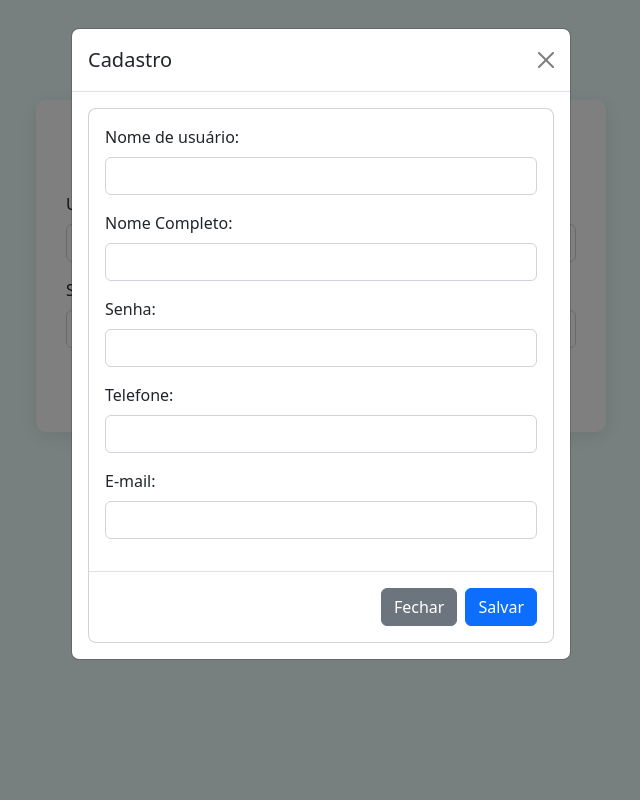
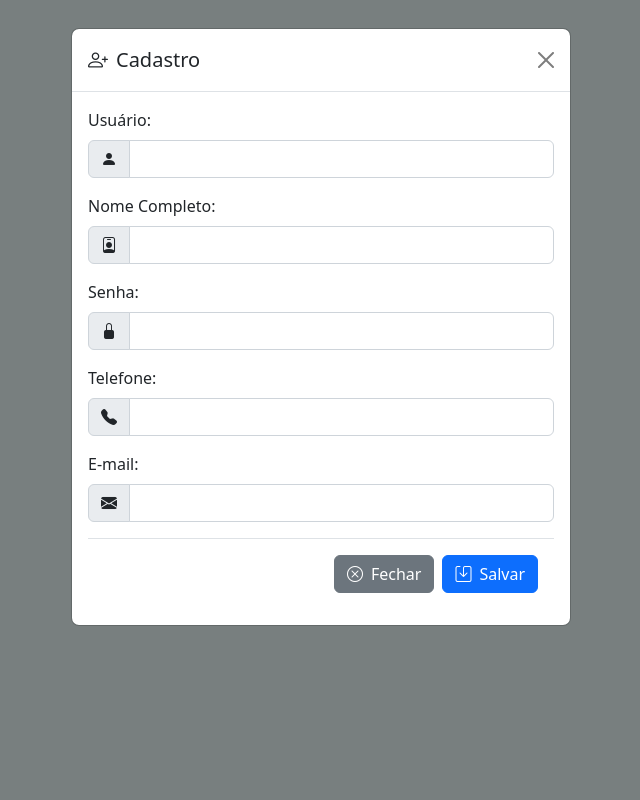
Before and after one commit to hennanhfalcao/projeto_agenda_php, a PHP site: page / in a window 1280 px wide, after a click on "Criar usuário". Shown: the whole page, without its empty margins (319-959 px from the left). Run offline with PHP 8.4, Linux system fonts and the light colour scheme.

Commit message:
:recycle:Atualizações nos icones do formulário

```diff
--- a/cadastro.html
+++ b/cadastro.html
@@ -1,30 +1,65 @@
-<div class="modal-content">
-    <div class="modal-body">
-        <form id="formCadastro">
+<form id="formCadastro" class="needs-validation" novalidate>
     <div class="mb-3">
-                <label for="cadastro-username" class="form-label">Nome de usuário:</label>
-                <input type="text" class="form-control" id="cadastro-username" name="username" required>
+        <label for="cadastro-username" class="form-label">Usuário:</label>
+        <div class="input-group">
+            <span class="input-group-text">
+                <i class="bi bi-person-fill"></i>
+            </span>
+            <input type="text" class="form-control" id="cadastro-username" required>
         </div>
+        <div class="invalid-feedback">Por favor, insira um nome de usuário.</div>
+    </div>
+
     <div class="mb-3">
         <label for="cadastro-nome" class="form-label">Nome Completo:</label>
-                <input type="text" class="form-control" id="cadastro-nome" name="nome" required>
+        <div class="input-group">
+            <span class="input-group-text">
+                <i class="bi bi-person-badge"></i>
+            </span>
+            <input type="text" class="form-control" id="cadastro-nome" required>
         </div>
+        <div class="invalid-feedback">Por favor, insira seu nome completo.</div>
+    </div>
+
     <div class="mb-3">
         <label for="cadastro-senha" class="form-label">Senha:</label>
-                <input type="password" class="form-control" id="cadastro-senha" name="senha" required>
+        <div class="input-group">
+            <span class="input-group-text">
+                <i class="bi bi-lock-fill"></i>
+            </span>
+            <input type="password" class="form-control" id="cadastro-senha" required>
         </div>
+        <div class="invalid-feedback">Por favor, insira uma senha.</div>
+    </div>
+
     <div class="mb-3">
         <label for="cadastro-telefone" class="form-label">Telefone:</label>
-                <input type="tel" class="form-control" id="cadastro-telefone" name="telefone" required>
+        <div class="input-group">
+            <span class="input-group-text">
+                <i class="bi bi-telephone-fill"></i>
+            </span>
+            <input type="tel" class="form-control" id="cadastro-telefone" required>
         </div>
+        <div class="invalid-feedback">Por favor, insira um telefone válido.</div>
+    </div>
+
     <div class="mb-3">
         <label for="cadastro-email" class="form-label">E-mail:</label>
-                <input type="email" class="form-control" id="cadastro-email" name="email" required>
+        <div class="input-group">
+            <span class="input-group-text">
+                <i class="bi bi-envelope-fill"></i>
+            </span>
+            <input type="email" class="form-control" id="cadastro-email" required>
+        </div>
+        <div class="invalid-feedback">Por favor, insira um e-mail válido.</div>
+    </div>
+
+    <div class="modal-footer">
+        <button type="button" class="btn btn-secondary" data-bs-dismiss="modal">
+            <i class="bi bi-x-circle me-2"></i>Fechar
+        </button>
+        <button type="button" class="btn btn-primary" onclick="salvarCadastro()">
+            <i class="bi bi-save me-2"></i>Salvar
+        </button>
     </div>
 </form>
-    </div>
-    <div class="modal-footer">
-        <button type="button" class="btn btn-secondary" data-bs-dismiss="modal">Fechar</button>
-        <button type="button" class="btn btn-primary" onclick="salvarCadastro()">Salvar</button>
-    </div>
-</div>
--- a/index.html
+++ b/index.html
@@ -8,17 +8,21 @@
       rel="stylesheet"
       href="https://cdn.jsdelivr.net/npm/bootstrap@5.2.3/dist/css/bootstrap.min.css"
     />
+    <!-- Adicionar link para os ícones do Bootstrap -->
+    <link rel="stylesheet" href="https://cdn.jsdelivr.net/npm/bootstrap-icons@1.11.1/font/bootstrap-icons.css">
     <style>
       body {
         background-color: #f0ffff;
         height: 100vh;
       }
       .login-container {
-        margin-top: 100px;
-        padding: 30px;
-        border-radius: 10px;
-        box-shadow: 0 4px 20px rgba(0, 0, 0, 0.1);
-        background-color: white
+        max-width: 400px;
+        margin: 50px auto;
+      }
+      .logo {
+        font-size: 2.5rem;
+        color: #0d6efd;
+        margin-bottom: 1rem;
       }
     </style>
     <script src="https://cdn.jsdelivr.net/npm/bootstrap@5.2.3/dist/js/bootstrap.bundle.min.js"></script>
@@ -28,10 +32,16 @@
     <div class="container">
         <div class="row justify-content-center">
             <div class="col-md-6 login-container">
-                <h2 class="text-center mb-4">Acesse sua conta</h2>
+                <h2 class="text-center mb-4">
+                    <i class="bi bi-person-circle me-2"></i>Acesse sua conta
+                </h2>
                 <form id="formLogin" class="needs-validation" novalidate>
                     <div class="mb-3">
                         <label for="username" class="form-label">Usuário:</label>
+                        <div class="input-group">
+                            <span class="input-group-text">
+                                <i class="bi bi-person-fill"></i>
+                            </span>
                             <input
                               type="text"
                               class="form-control"
@@ -39,10 +49,15 @@
                               name="username"
                               required
                             />
+                        </div>
                         <div class="invalid-feedback">Por favor, insira seu usuário.</div>
                     </div>
                     <div class="mb-3">
                         <label for="password" class="form-label">Senha:</label>
+                        <div class="input-group">
+                            <span class="input-group-text">
+                                <i class="bi bi-lock-fill"></i>
+                            </span>
                             <input
                               type="password"
                               class="form-control"
@@ -50,17 +65,20 @@
                               name="senha"
                               required
                             />
+                        </div>
                         <div class="invalid-feedback">Por favor, insira sua senha.</div>
                     </div>
-                    <div class="d-flex justify-content-center gap-2"> <!-- Ajuste aqui -->
-                        <button type="submit" class="btn btn-primary">Entrar</button>
+                    <div class="d-flex justify-content-center gap-2">
+                        <button type="submit" class="btn btn-primary">
+                            <i class="bi bi-box-arrow-in-right me-2"></i>Entrar
+                        </button>
                         <button
                           type="button"
                           class="btn btn-secondary"
                           data-bs-toggle="modal"
                           data-bs-target="#modalCadastro"
                         >
-                            Criar usuário
+                            <i class="bi bi-person-plus-fill me-2"></i>Criar usuário
                         </button>
                     </div>
                 </form>
@@ -78,7 +96,9 @@
       <div class="modal-dialog">
         <div class="modal-content">
           <div class="modal-header">
-            <h5 class="modal-title" id="exampleModalLabel">Cadastro</h5>
+            <h5 class="modal-title" id="exampleModalLabel">
+                <i class="bi bi-person-plus me-2"></i>Cadastro
+            </h5>
             <button
               type="button"
               class="btn-close"
@@ -86,7 +106,64 @@
               aria-label="Close"
             ></button>
           </div>
-          <div class="modal-body"></div>
+          <div class="modal-body">
+            <!-- O conteúdo do cadastro.html deve incluir estes ícones -->
+            <form id="formCadastro" class="needs-validation" novalidate>
+                <div class="mb-3">
+                    <label for="cadastro-username" class="form-label">Usuário:</label>
+                    <div class="input-group">
+                        <span class="input-group-text">
+                            <i class="bi bi-person-fill"></i>
+                        </span>
+                        <input type="text" class="form-control" id="cadastro-username" required>
+                    </div>
+                </div>
+                <div class="mb-3">
+                    <label for="cadastro-nome" class="form-label">Nome:</label>
+                    <div class="input-group">
+                        <span class="input-group-text">
+                            <i class="bi bi-person-badge"></i>
+                        </span>
+                        <input type="text" class="form-control" id="cadastro-nome" required>
+                    </div>
+                </div>
+                <div class="mb-3">
+                    <label for="cadastro-senha" class="form-label">Senha:</label>
+                    <div class="input-group">
+                        <span class="input-group-text">
+                            <i class="bi bi-lock-fill"></i>
+                        </span>
+                        <input type="password" class="form-control" id="cadastro-senha" required>
+                    </div>
+                </div>
+                <div class="mb-3">
+                    <label for="cadastro-telefone" class="form-label">Telefone:</label>
+                    <div class="input-group">
+                        <span class="input-group-text">
+                            <i class="bi bi-telephone-fill"></i>
+                        </span>
+                        <input type="tel" class="form-control" id="cadastro-telefone" required>
+                    </div>
+                </div>
+                <div class="mb-3">
+                    <label for="cadastro-email" class="form-label">Email:</label>
+                    <div class="input-group">
+                        <span class="input-group-text">
+                            <i class="bi bi-envelope-fill"></i>
+                        </span>
+                        <input type="email" class="form-control" id="cadastro-email" required>
+                    </div>
+                </div>
+                <div class="text-center">
+                    <button type="button" class="btn btn-primary" onclick="salvarCadastro()">
+                        <i class="bi bi-save me-2"></i>Salvar
+                    </button>
+                    <button type="button" class="btn btn-secondary" data-bs-dismiss="modal">
+                        <i class="bi bi-x-circle me-2"></i>Cancelar
+                    </button>
+                </div>
+            </form>
+          </div>
         </div>
       </div>
     </div>
@@ -134,32 +211,32 @@
 
       function salvarCadastro() {
         var formData = {
-            username: $('#cadastro-username').val(),
-            nome: $('#cadastro-nome').val(),
-            senha: $('#cadastro-senha').val(),
-            telefone: $('#cadastro-telefone').val(),
-            email: $('#cadastro-email').val()
+          username: $("#cadastro-username").val(),
+          nome: $("#cadastro-nome").val(),
+          senha: $("#cadastro-senha").val(),
+          telefone: $("#cadastro-telefone").val(),
+          email: $("#cadastro-email").val(),
         };
 
         $.ajax({
-            url: 'salvar_usuario.php',
-            type: 'POST',
+          url: "salvar_usuario.php",
+          type: "POST",
           data: formData,
-            dataType: 'json',
-            success: function(response) {
+          dataType: "json",
+          success: function (response) {
             console.log(response);
-                if (response.status === 'success') {
+            if (response.status === "success") {
               alert(response.message);
-                    $('#modalCadastro').modal('hide');
+              $("#modalCadastro").modal("hide");
             } else {
               alert(response.message);
             }
           },
-            error: function(jqXHR, textStatus, errorThrown) {
-                console.error('Erro de comunicação:', textStatus, errorThrown);
-                console.log('Resposta do servidor:', jqXHR.responseText);
-                alert('Erro ao cadastrar usuário.');
-            }
+          error: function (jqXHR, textStatus, errorThrown) {
+            console.error("Erro de comunicação:", textStatus, errorThrown);
+            console.log("Resposta do servidor:", jqXHR.responseText);
+            alert("Erro ao cadastrar usuário.");
+          },
         });
       }
     </script>
--- a/salvar_usuario.php
+++ b/salvar_usuario.php
@@ -9,7 +9,7 @@ if ($_SERVER["REQUEST_METHOD"] === "POST") {
     // Captura e valida todos os campos de uma vez
     $username = filter_input(INPUT_POST, "username", FILTER_SANITIZE_STRING);
     $nome = filter_input(INPUT_POST, "nome", FILTER_SANITIZE_STRING);
-    $email = filter_var($_POST["email"] ?? null, FILTER_VALIDATE_EMAIL);
+    $email = filter_input(INPUT_POST, var_name:"email", options: FILTER_SANITIZE_EMAIL);
     $senha = filter_input(INPUT_POST, "senha", FILTER_SANITIZE_STRING);
     $telefone = filter_input(INPUT_POST, "telefone", FILTER_SANITIZE_STRING);
 
@@ -18,7 +18,7 @@ if ($_SERVER["REQUEST_METHOD"] === "POST") {
         exit;
     }
 
-    $senha_hash = password_hash($senha, PASSWORD_DEFAULT);
+    $senha_hash = password_hash($senha, algo: PASSWORD_DEFAULT);
 
     $resultado = cadastra_usuario($username, $nome, $senha_hash, $telefone, $email);
 
```
Lines whose indentation alone changed are shown as unchanged.
